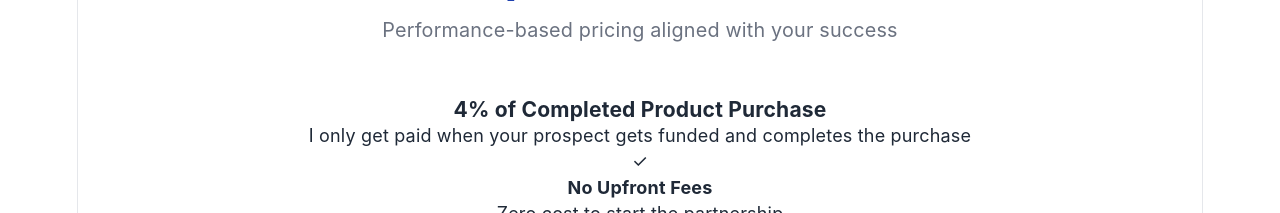
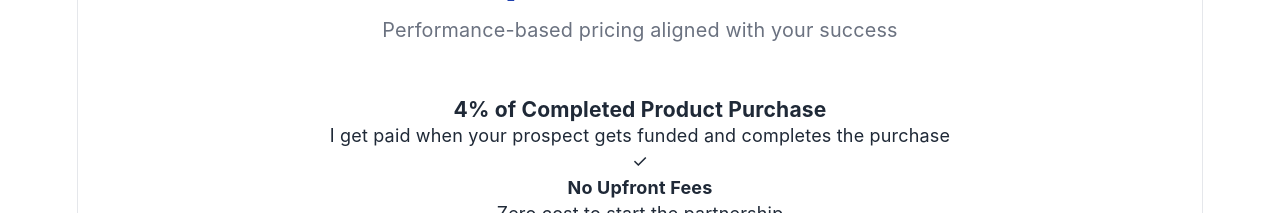
Before and after one commit to fundingadvisor/funding-specialist-website, a React (Vite) app: page / in a window 1280 px wide. Shown: the part 4380-4593 px from the top of the page. Built offline with nearby package versions, Linux system fonts and the light colour scheme.

Commit message:
Remove 'only' from Compensation Model section

```diff
--- a/src/App.jsx
+++ b/src/App.jsx
@@ -330,7 +330,7 @@ function App() {
 
           <div className="compensation-card">
             <h3>4% of Completed Product Purchase</h3>
-            <p>I only get paid when your prospect gets funded and completes the purchase</p>
+            <p>I get paid when your prospect gets funded and completes the purchase</p>
 
             <div className="compensation-features">
               <div className="feature">
```
